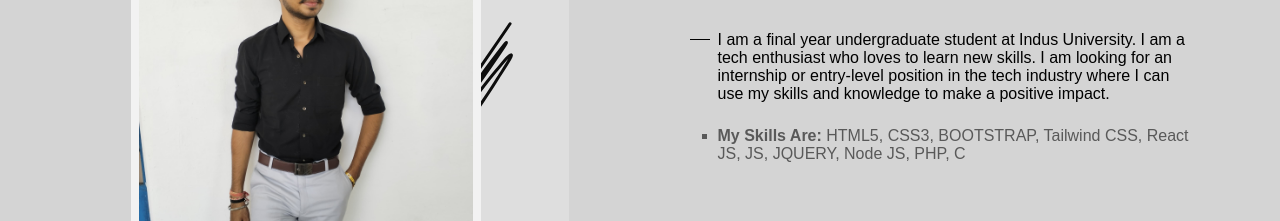
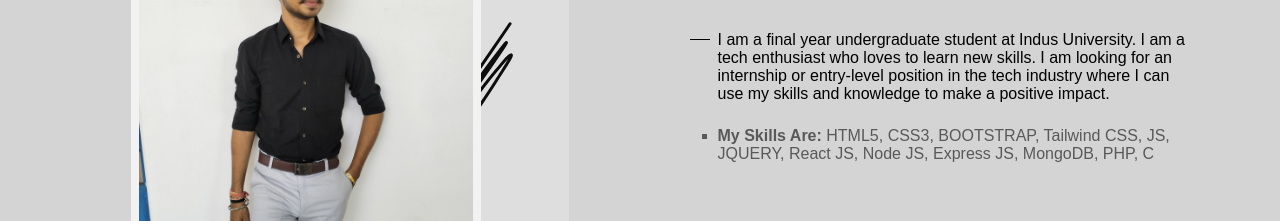
Before and after one commit to Mitan11/Mitan-Portfolio, a plain HTML site: page index.html in a window 1280 px wide. Shown: the part 900-1121 px from the top of the page. Drawn offline with nearby package versions, Linux system fonts and the light colour scheme; a web font is replaced by a local one.

Commit message:
Tech stack update

```diff
--- a/index.html
+++ b/index.html
@@ -115,7 +115,7 @@
                     <ul class="about__list">
                         <li class="about__item">
                             <b>My Skills Are:</b>
-                            HTML5, CSS3, BOOTSTRAP, Tailwind CSS, React JS, JS, JQUERY, Node JS, PHP, C
+                            HTML5, CSS3, BOOTSTRAP, Tailwind CSS, JS, JQUERY, React JS, Node JS, Express JS, MongoDB, PHP, C
                         </li>
                     </ul>
                     <div class="about__buttons">
```
